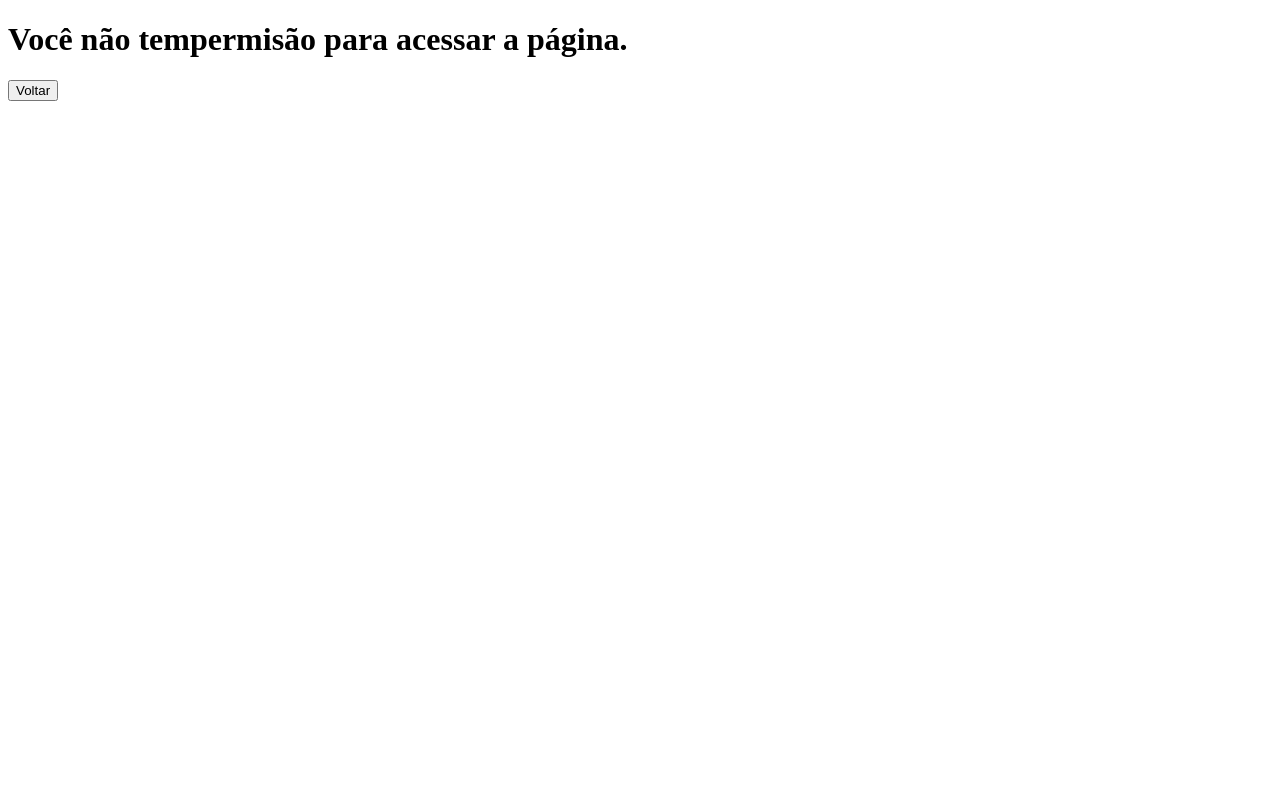
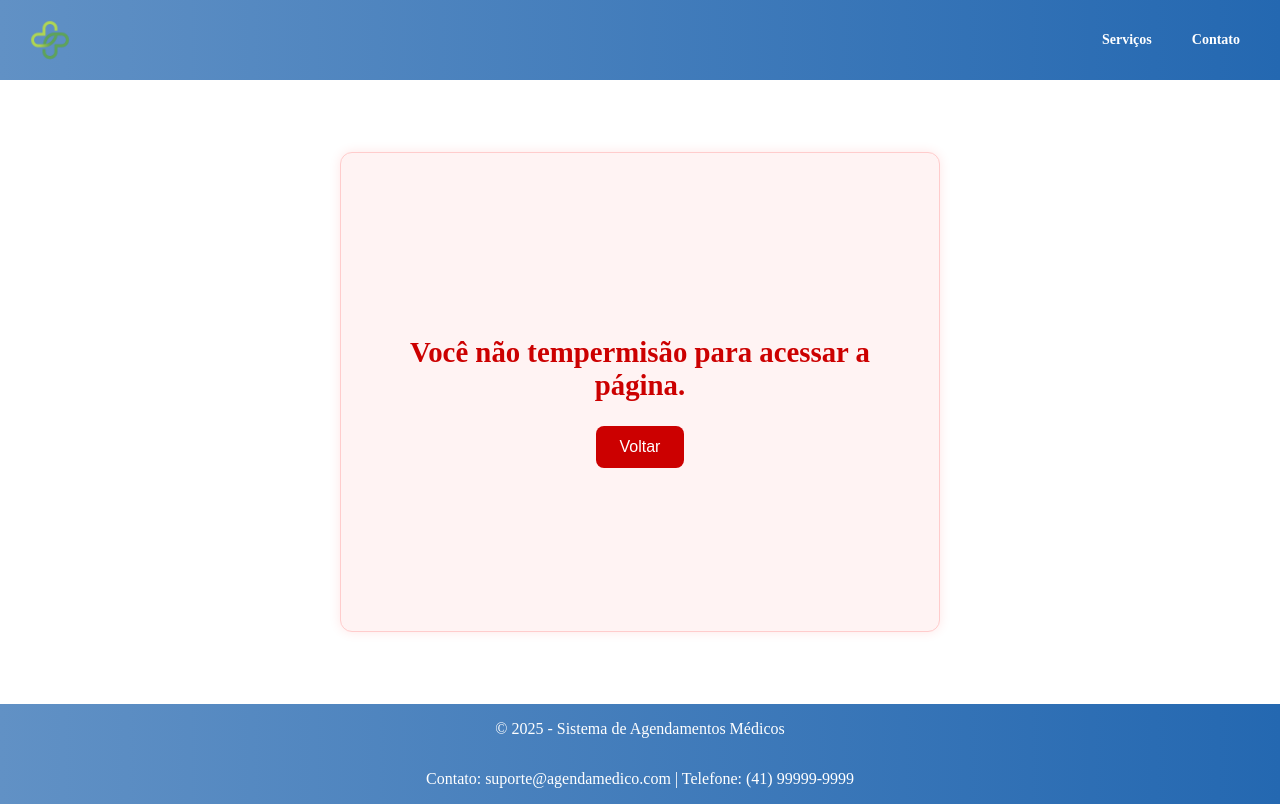
Before and after one commit to matheus-biesek/AgendamentoDeConsulta, a plain HTML site: page nginx-clinic/html/blocked.html in a window 1280 px wide. Drawn offline with Linux system fonts and the light colour scheme; files whose address does not match are found by name.

Commit message:
feat(front): criado componente blocked reutilizável e refatorado estrutura da página
    Implementado o componente blockedComponent para encapsular a mensagem de acesso negado.

    Criado o arquivo de estilo blockedComponent.css com visual específico e isolado para a interface de bloqueio.

    Refatorado blocked.html para utilizar estrutura baseada em componentes reutilizáveis, adicionando header, footer e main para padronização.

    Substituído conteúdo direto no HTML por inserção dinâmica via JavaScript, facilitando manutenção e escalabilidade da aplicação.

```diff
--- a/nginx-clinic/html/blocked.html
+++ b/nginx-clinic/html/blocked.html
@@ -6,20 +6,28 @@
         <title>Blocked</title>
 
         <!-- Css -->
-        <link rel="stylesheet" href="styles/base.css">
+        <link rel="stylesheet" href="/styles/layout.css">
+        <link rel="stylesheet" href="scripts/components/authentication/blockedComponent.css">
 
     </head>
     <body>
 
+        <header class="navbar"></header>
+
         <!-- Conteúdo principal da página -->
-        <div>
-            <h1>Você não tempermisão para acessar a página.</h1>
-            <button id="logout">Voltar</button>
-        </div>
+        <main class="content">
+
+            <!-- Componentes da pagina principal -->
+            <div class="blocked-component"></div>
+
+        </main>
+
+        <footer class="footer"></footer>
 
         <!-- Componentes -->
         <script src="scripts/components/navbars/navbarIndex.js"></script>
         <script src="scripts/components/footer.js"></script>
+        <script src="scripts/components/authentication/blockedComponent.js"></script>
 
         <!-- Funções -->
         <script type="module" src="scripts/dom/sessionDOM.js"></script>
--- /dev/null
+++ b/nginx-clinic/html/scripts/components/authentication/blockedComponent.css
@@ -0,0 +1,36 @@
+.blocked-component {
+    display: flex;
+    flex-direction: column;
+    align-items: center;
+    justify-content: center;
+    min-height: 60vh;
+    padding: 2rem;
+    background-color: #fff3f3;
+    border: 1px solid #ffcccc;
+    border-radius: 12px;
+    margin: 2rem auto;
+    max-width: 600px;
+    box-shadow: 0 0 12px rgba(255, 0, 0, 0.1);
+    text-align: center;
+}
+
+.blocked-component h1 {
+    color: #cc0000;
+    font-size: 1.8rem;
+    margin-bottom: 1.5rem;
+}
+
+.blocked-component button {
+    padding: 0.75rem 1.5rem;
+    background-color: #cc0000;
+    color: white;
+    border: none;
+    border-radius: 8px;
+    cursor: pointer;
+    font-size: 1rem;
+    transition: background-color 0.3s;
+}
+
+.blocked-component button:hover {
+    background-color: #a60000;
+}
--- /dev/null
+++ b/nginx-clinic/html/scripts/components/authentication/blockedComponent.js
@@ -0,0 +1,6 @@
+// scripts/components/authetication/blockedComponent.js
+
+document.querySelector(".blocked-component").innerHTML = `
+    <h1>Você não tempermisão para acessar a página.</h1>
+    <button id="logout">Voltar</button>
+`;
```
